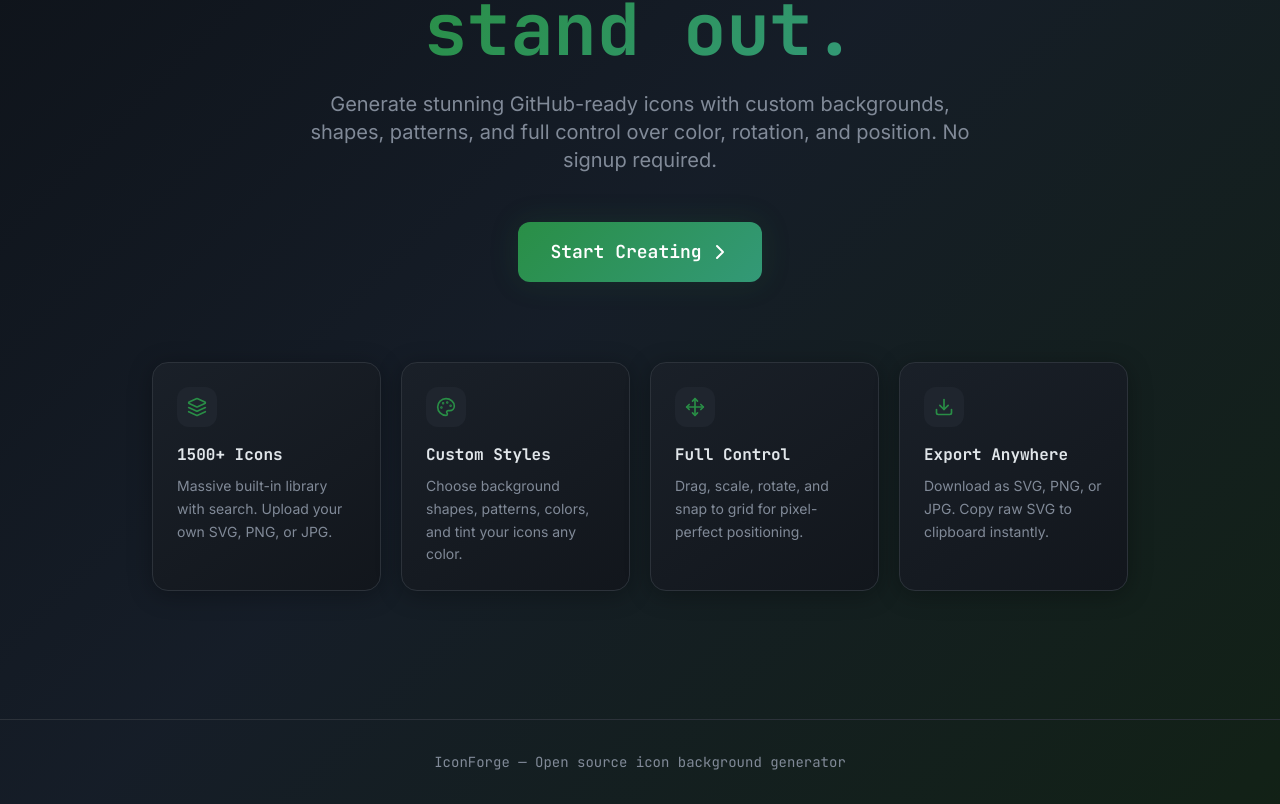
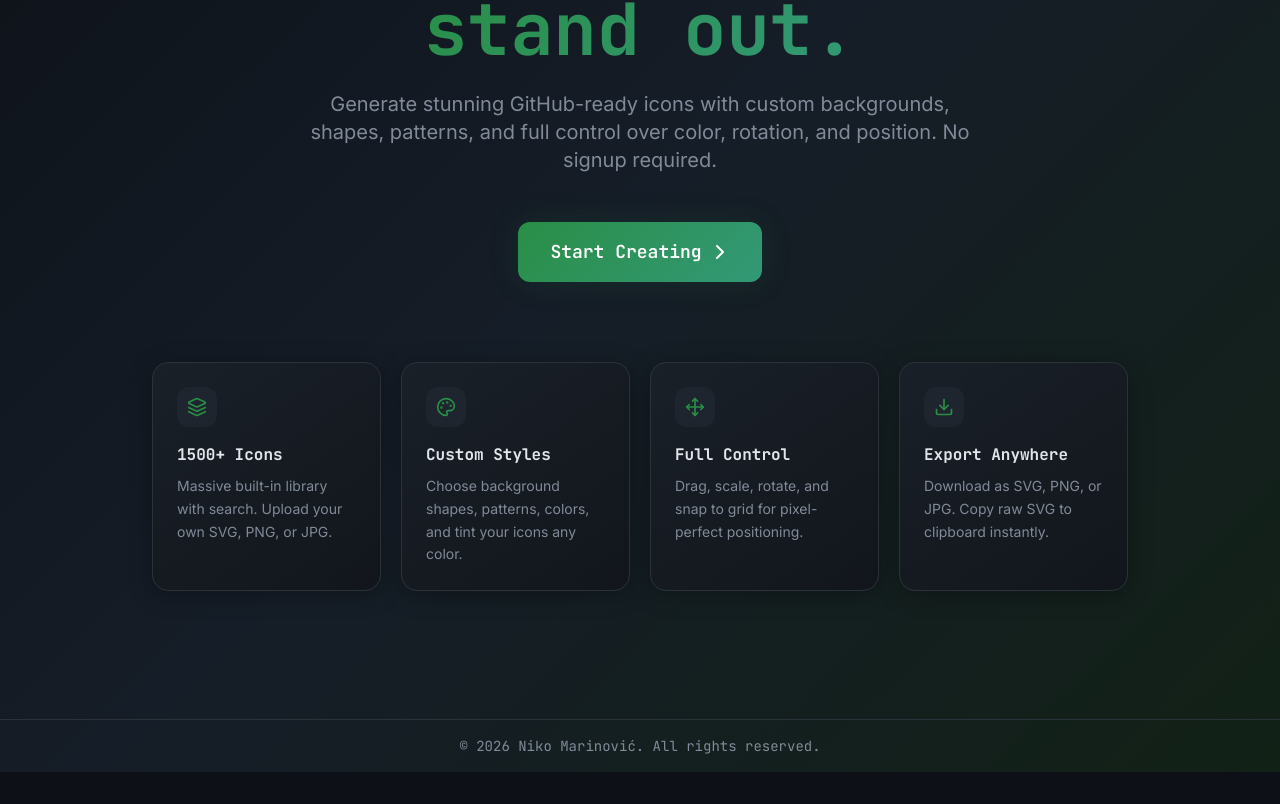
Before and after one commit to nikomarinovic/Bright-icons, a React (Vite) app: page / in a window 1280 px wide. Shown: the part 318-1122 px from the top of the page. After the commit the page ends 1090 px from the top, so only its background shows below. Built offline with nearby package versions, Linux system fonts and the light colour scheme; the HTML template or start-up script is replaced by a standard one.

Commit message:
footer update

```diff
--- a/src/pages/Index.tsx
+++ b/src/pages/Index.tsx
@@ -93,8 +93,8 @@ const Index = () => {
       </section>
 
       {/* Footer */}
-      <footer className="border-t border-border py-8 text-center text-muted-foreground text-sm font-display">
-        <p>IconForge — Open source icon background generator</p>
+      <footer class="mt-auto border-t border-border py-4 text-center text-muted-foreground text-sm font-display">
+        <p>© 2026 Niko Marinović. All rights reserved.</p>
       </footer>
     </div>
   );
```
